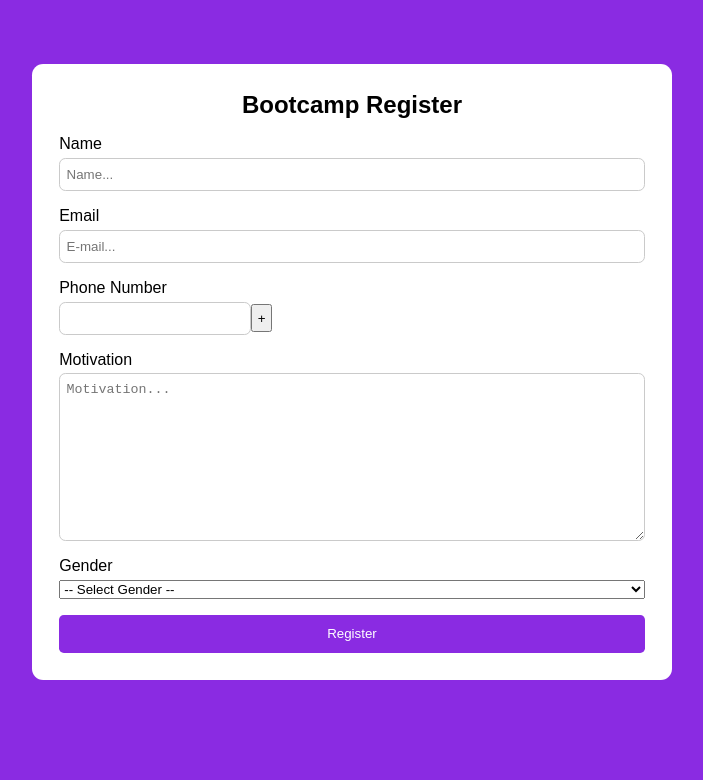
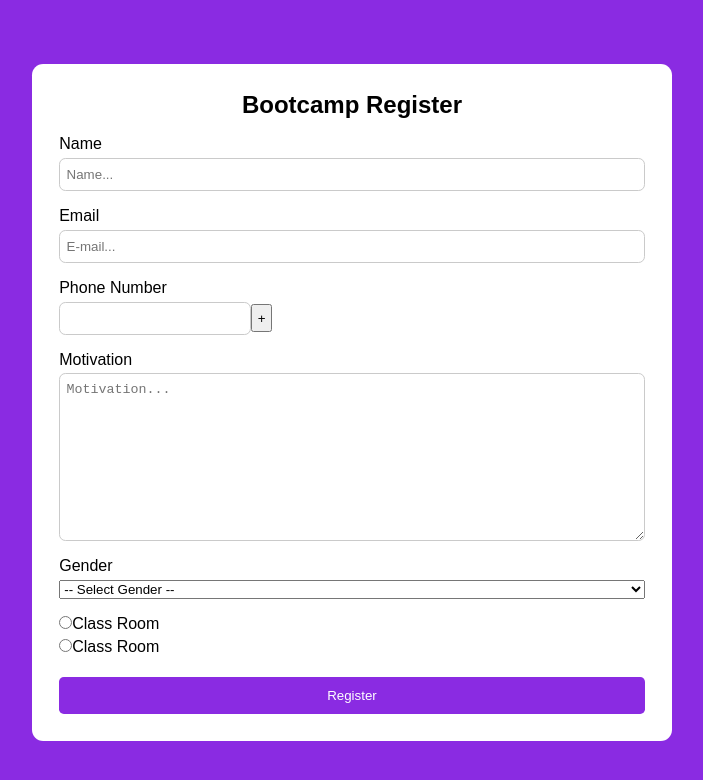
Before and after one commit to rhandyta/reactformikyup-C, a React (Create React App) app: page / in a window 1280 px wide. Shown: the top 780 px of the page, without its empty margins (288-991 px from the left). Built offline with nearby package versions, Linux system fonts and the light colour scheme.

Commit message:
Radio button

```diff
--- a/src/components/FormRegister.js
+++ b/src/components/FormRegister.js
@@ -9,6 +9,7 @@ function FormRegister() {
         motivation: "",
         gender: "",
         handphone: [""],
+        classRoom: "",
     };
 
     const onSubmit = (values) => {
@@ -32,6 +33,7 @@ function FormRegister() {
             .min(25, "Motivation must be longer than 25 characters")
             .trim(),
         gender: yup.string().required("Gender is required").trim(),
+        classRoom: yup.string().required("Class Room is required").trim(),
     });
 
     return (
@@ -145,6 +147,33 @@ function FormRegister() {
                             )}
                         </ErrorMessage>
                     </div>
+                    <div className="form-group">
+                        <label htmlFor="classRoom">
+                            <Field
+                                name="classRoom"
+                                id="classRoom"
+                                className="input"
+                                value="ReactJS"
+                                type="radio"
+                            />
+                            Class Room
+                        </label>
+                        <label htmlFor="classRoom">
+                            <Field
+                                type="radio"
+                                name="classRoom"
+                                id="classRoom"
+                                className="input"
+                                value="VueJS"
+                            />
+                            Class Room
+                        </label>
+                        <ErrorMessage name="classRoom">
+                            {(error) => (
+                                <span className="input-error">{error}</span>
+                            )}
+                        </ErrorMessage>
+                    </div>
                     <button type="submit" className="btn">
                         Register
                     </button>
```
